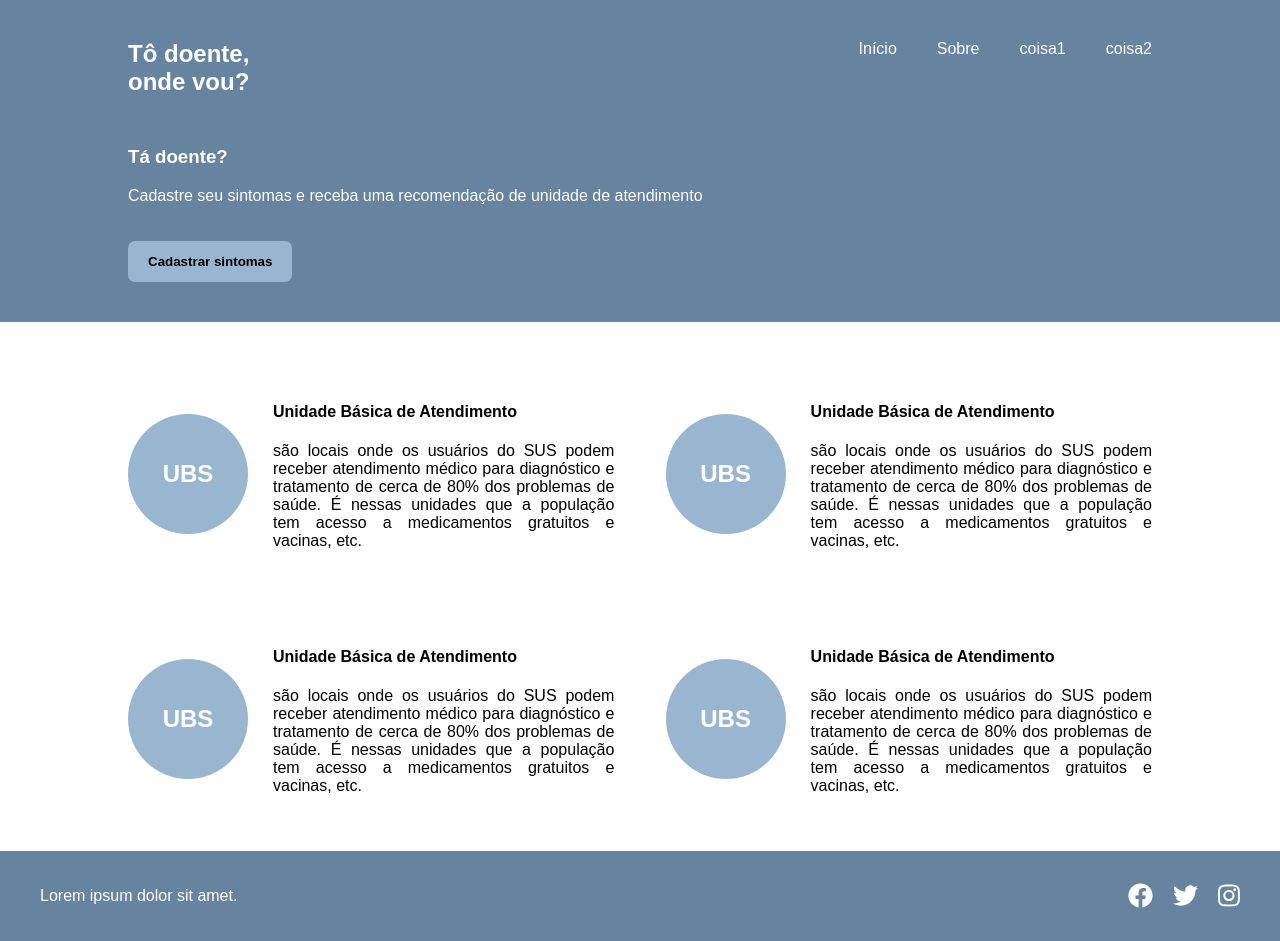
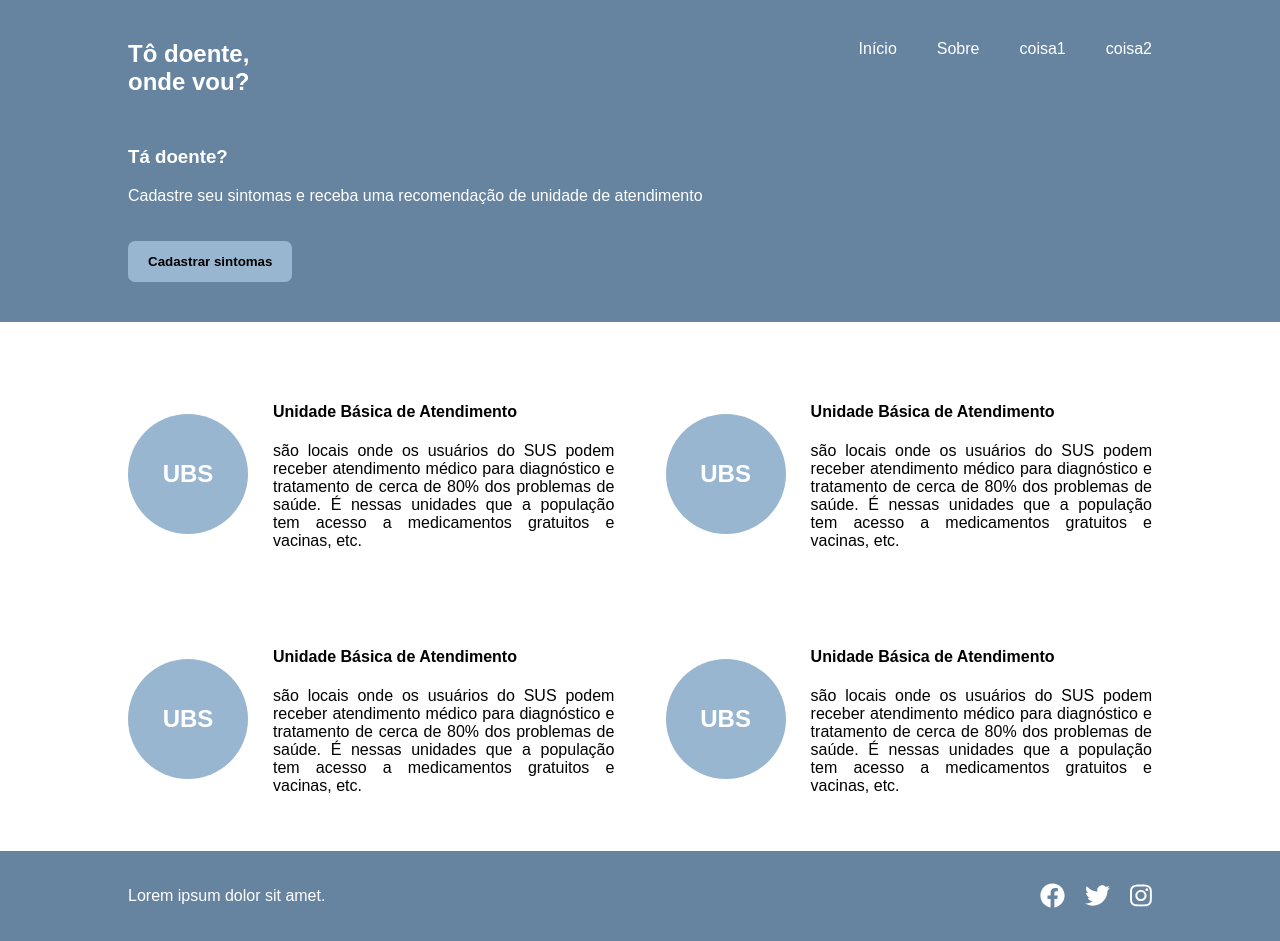
Before and after one commit to falcaop/ProjetoEngSoft, a Vue app: page / in a window 1280 px wide. Built offline with nearby package versions, Linux system fonts and the light colour scheme.

Commit message:
fix(footer): align content with header and main

```diff
--- a/src/App.vue
+++ b/src/App.vue
@@ -102,7 +102,7 @@ main{
 footer{
     color: white;
     background-color: var(--blue);
-    padding: 20px 40px;
+    padding: 20px 10%;
 }
 .socials{
     display: flex;
```
